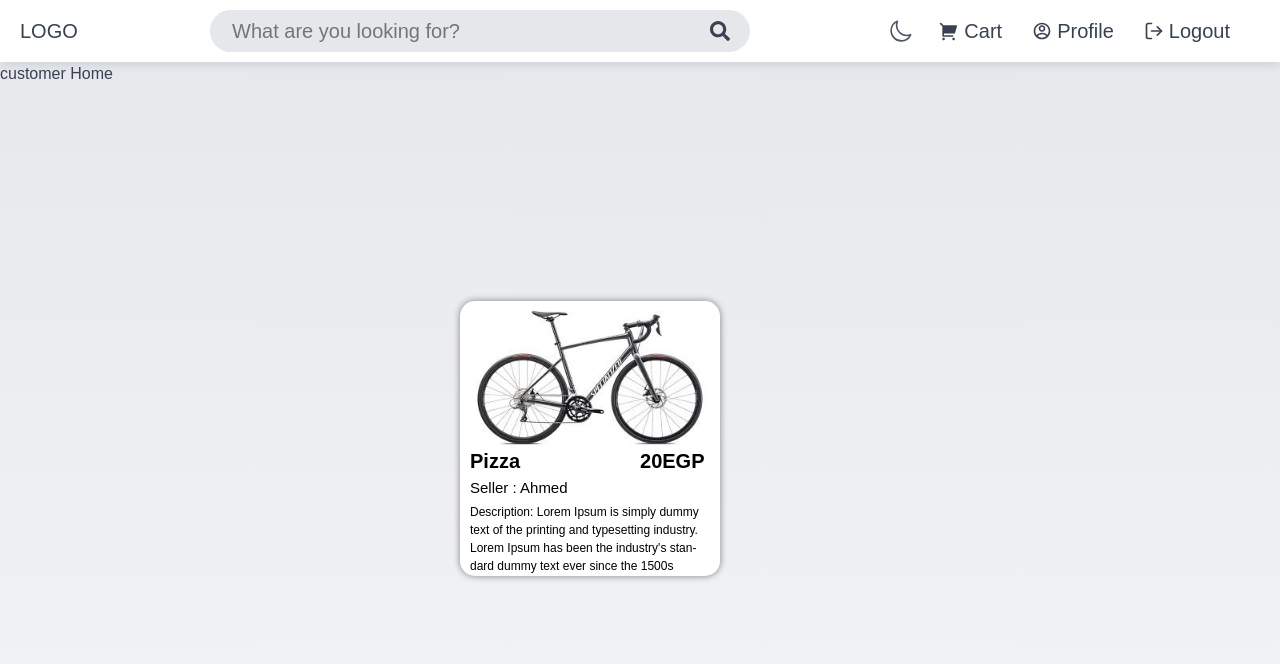
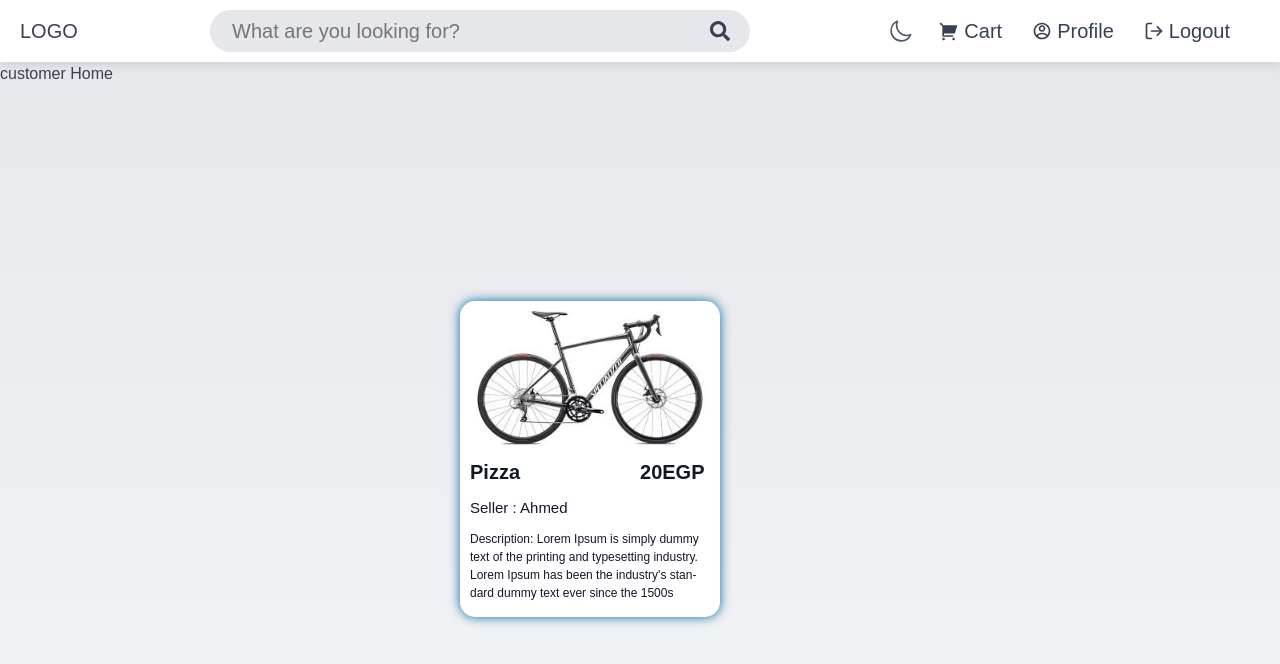
Before and after one commit to oaboelfetouh/FullStack, a React (Vite) app in the folder frontend/: page / in a window 1280 px wide. Shown: the top 664 px of the page. Built offline with nearby package versions, Linux system fonts and the light colour scheme.

Commit message:
Card Mod

```diff
--- a/frontend/src/Components/Card.css
+++ b/frontend/src/Components/Card.css
@@ -1,56 +1,46 @@
 .card-Container {
     width: 26rem;
     border-radius: 1.5rem;
-    box-shadow: 0px 0px 7px 0px grey;
+    box-shadow: 0px 0px 11px 0px var(--color-blue-700);
     flex-direction: column;
     display: flex;
     margin: 21.5rem 46rem;
-    background-color: white;
+    background-color: var(--color-grey-0);
     height: fit-content;
+    padding: 1rem 1rem 1rem 1rem;
+    color:var(--color-grey-900);
 }
 .card-Container:hover{
-    background-color: #fcee29;
+    background-color: var(--color-silver-700);
+    color:var(--color-grey-0);
 }
-#Description{
+#Description {
     font-size: 12px;
+    padding: 0rem 0rem 0.5rem 0rem;
 }
 img {
     max-width: 100%;
     border-radius: 1rem 1rem 1rem 1rem;
-    margin: 1rem 1rem 0rem 1rem;
 }
 .text {
-    margin: 0.1rem 1rem;
     font-size: 2rem;
     font-family: Arial, Helvetica, sans-serif;
     font-weight: 300;
-    color:black;
 }
 #price {
-    margin: 0rem 0rem 0rem 11rem;
     font-size: 2rem;
     font-weight: 600;
+    padding: 0rem 0rem 1rem 12rem;
 }
 #sellerName {
     font-size: 1.5rem;
-    margin: 0rem 1rem 0.2rem 1rem;
+    padding: 0rem 0rem 1rem 0rem;
+}
+.hBox {
+    padding: 1.2rem 0rem 0rem 0rem;
 }
 h5{
     display: inline-block;
-}
-.hbox {
-    display: -webkit-flex;
-    display: -ms-flexbox;
-    display: flex;
-
-    /*Align children horizontally*/
-    -webkit-flex-direction: row;
-    -ms-flex-direction: row;
-    flex-direction: row;
-
-    -webkit-align-content: flex-start;
-    -ms-flex-line-pack: start;
-    align-content: flex-start;
 }
 #Itemname {
     font-size: 2rem;
```
